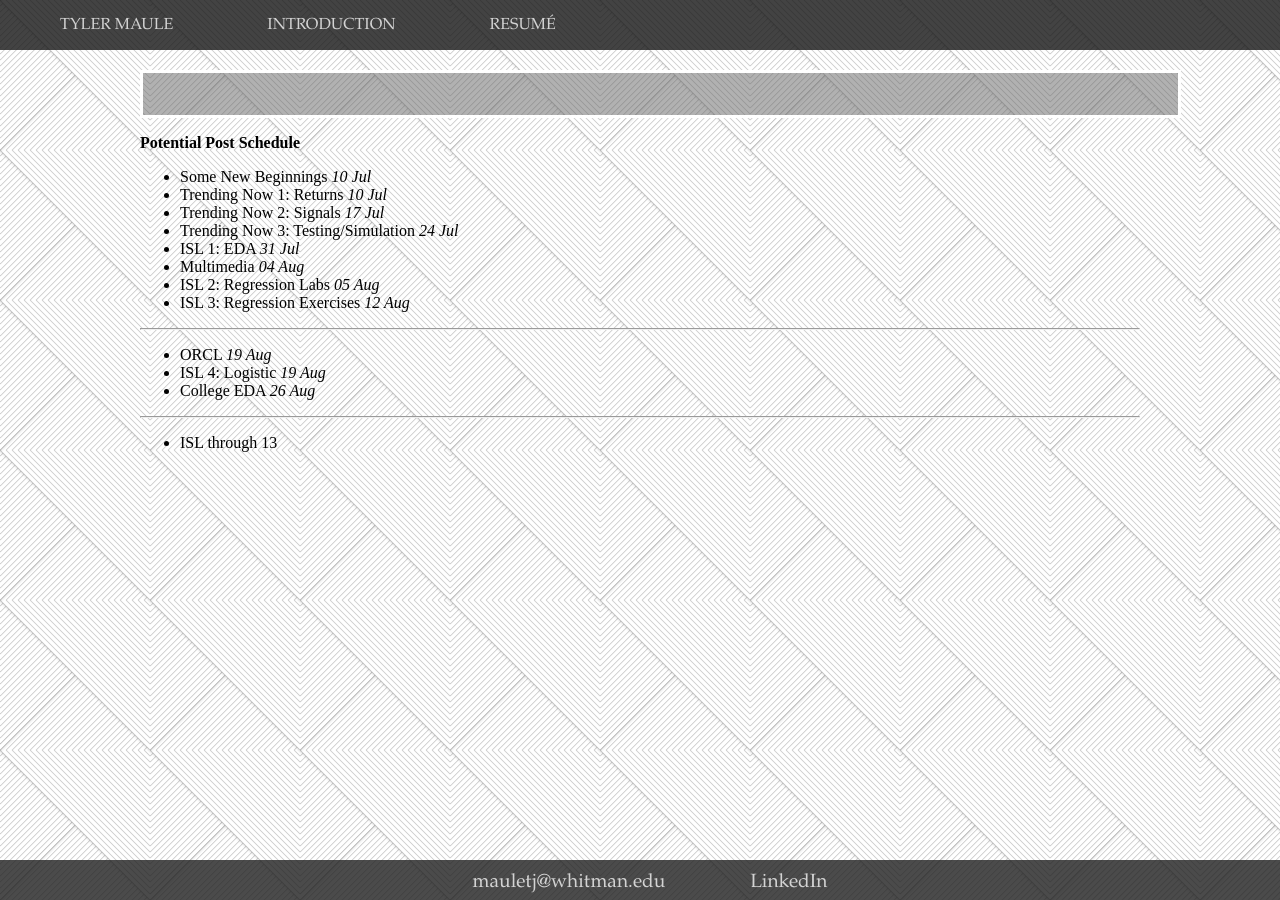
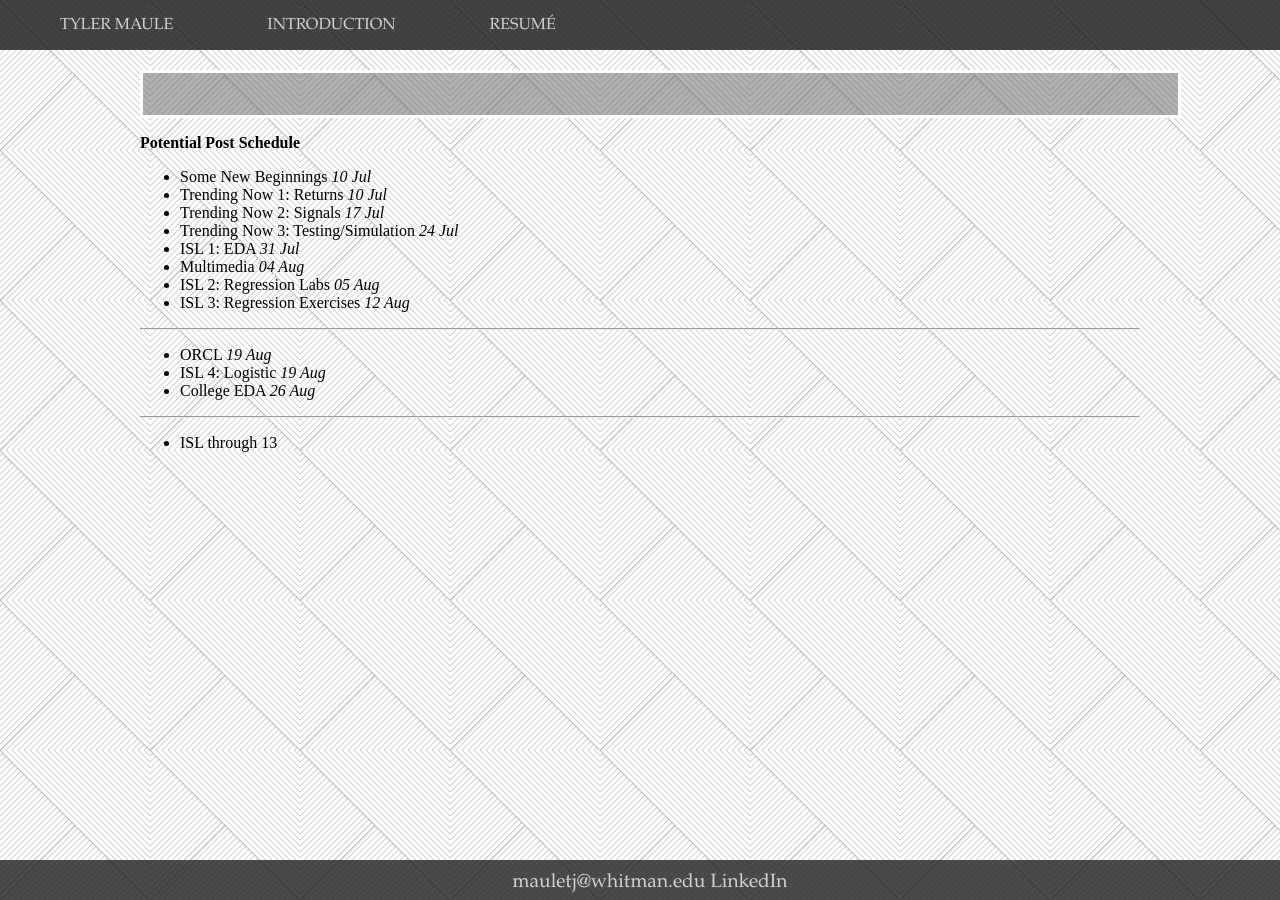
Before and after one commit to tylermaule/tylermaule.github.io, a Jekyll site: the page built from postSchedule.md, in a window 1280 px wide. Built offline with Jekyll 4.4.1, drawn with Linux system fonts in a browser that asks for light colours; our own code applies the rules of GitHub Pages for plain Markdown files.

Commit message:
a margin

```diff
--- a/assets/css/style.scss
+++ b/assets/css/style.scss
@@ -50,7 +50,6 @@
 	text-decoration: none;
 	color: lightgrey;
 	font-family: 'Garamond','Times New Roman','Arial';
-	padding: 15px 40px 16px 40px ;
 }
 
 footer {
```
